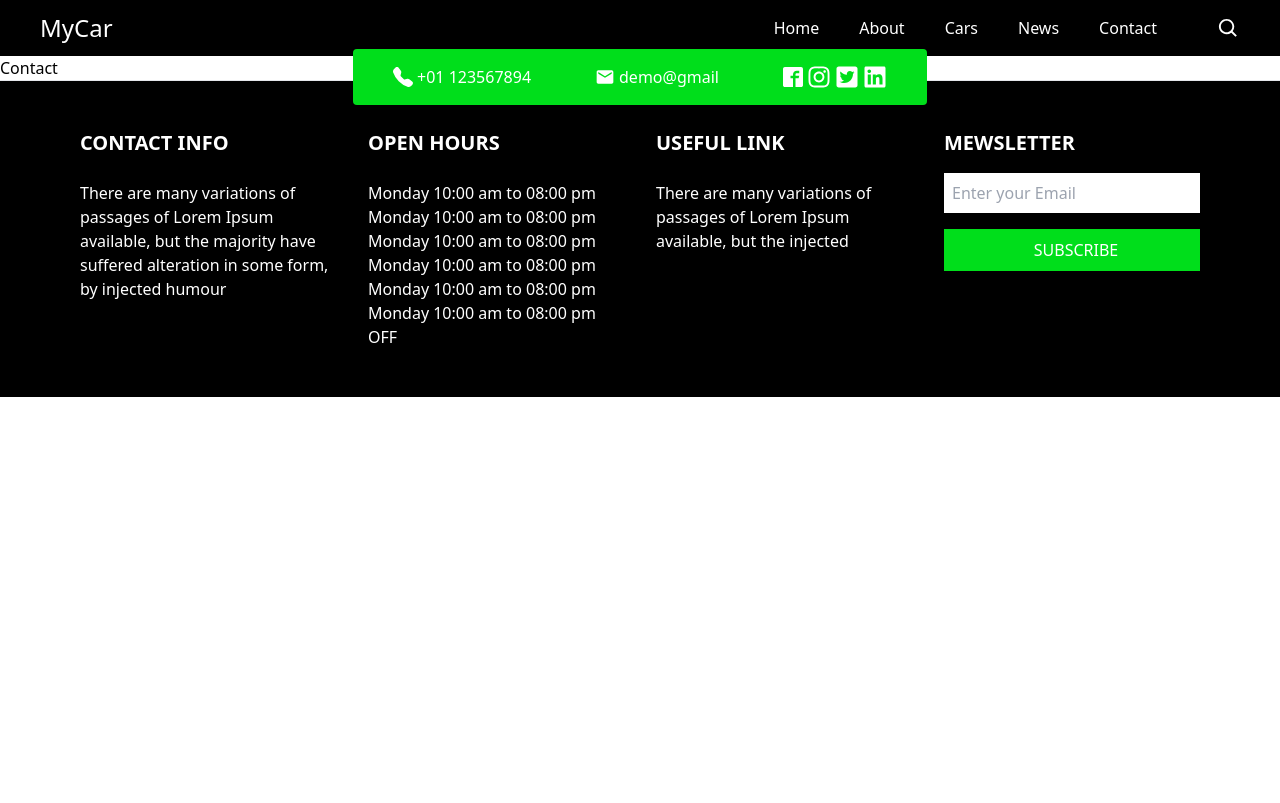
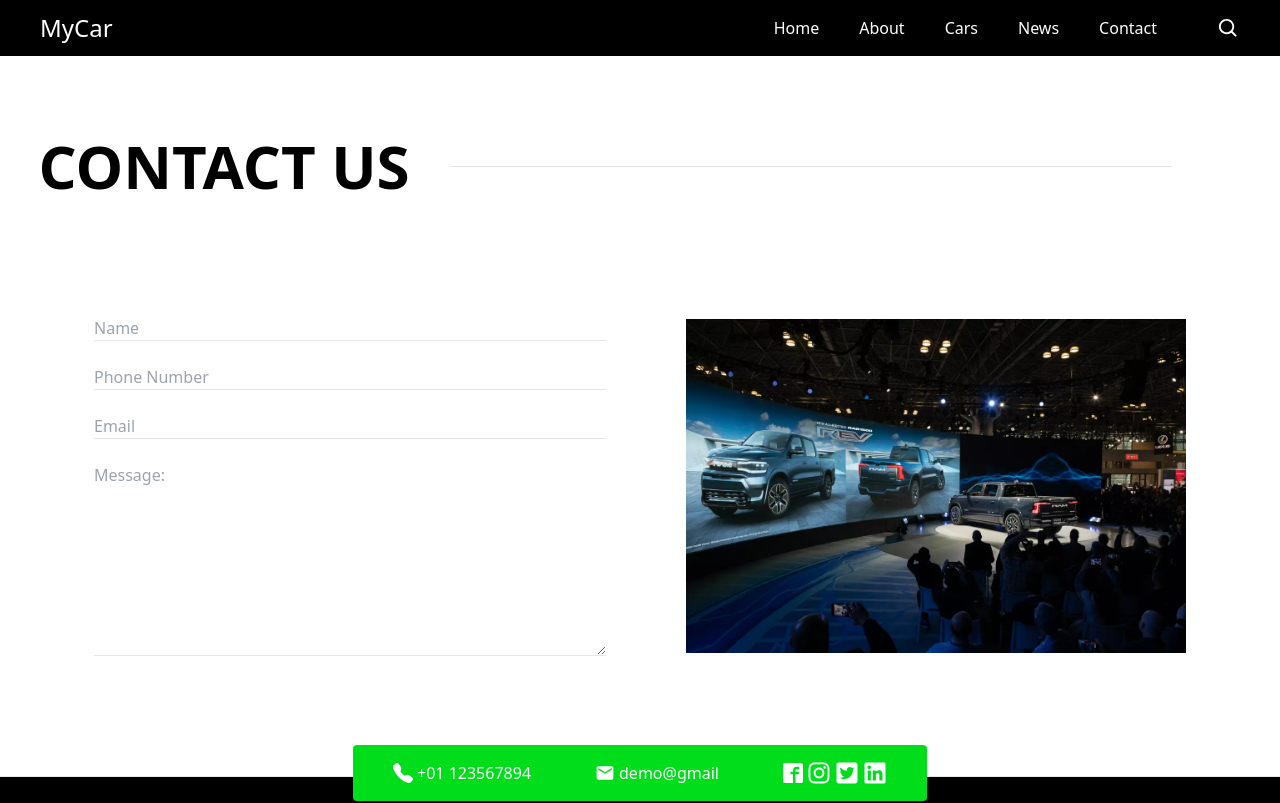
Before and after one commit to rizvan555/Car-Showroom, a Next.js app: page /contact in a window 1280 px wide. Shown: the top 803 px of the page. Built offline with nearby package versions, Linux system fonts and the light colour scheme.

Commit message:
created contact page

```diff
--- a/pages/cars/index.tsx
+++ b/pages/cars/index.tsx
@@ -29,7 +29,7 @@ function Cars() {
   };
 
   return (
-    <div className="flex flex-col mx-auto px-2 pt-10 py-8">
+    <div className="flex flex-col mx-auto px-2 pt-10 py-8 bg-[#dadada]">
       <div className="flex items-center gap-8 mb-20">
         <h1 className="text-6xl font-bold">OUR CARS</h1>
         <hr className="hr-line" />
@@ -39,24 +39,29 @@ function Cars() {
           return (
             <div
               key={index}
-              className="border flex flex-col justify-center items-center py-3 px-10 w-[30vw]"
+              className="border flex flex-col justify-center items-center py-3 px-10 w-[30vw] bg-white"
             >
               <div className="">
                 <img src={car.img} alt={car.img} />
               </div>
-              <div className="flex items-center gap-20">
+              <div className="flex items-center gap-24">
                 <div className="flex items-center gap-2">
-                  <h3>{car.name}</h3>
+                  <h3 className="font-bold">{car.name}</h3>
                   <h4>{car.model}</h4>
                 </div>
                 <div className="">
-                  <p>€ {car.price}</p>
+                  <p className="font-bold">
+                    <span className="text-primary">€</span> {car.price}
+                  </p>
                 </div>
               </div>
             </div>
           );
         })}
-        <button onClick={handleMoreCars} className="border px-6 py-2 bg-primary text-white myButton">
+        <button
+          onClick={handleMoreCars}
+          className="border px-6 py-2 bg-primary text-white myButton"
+        >
           SEE MORE
         </button>
       </div>
--- a/pages/contact/index.tsx
+++ b/pages/contact/index.tsx
@@ -1,7 +1,46 @@
 import React from 'react';
+import carshow from '../../resourse/images/carshow.webp';
+import Image from 'next/image';
 
 function Contact() {
-  return <div>Contact</div>;
+  return (
+    <div className="px-[3vw] py-[10vh]">
+      <div className="flex items-center gap-10 mb-20">
+        <h1 className="text-6xl font-bold">CONTACT US</h1>
+        <hr className="hr-line-contact" />
+      </div>
+      <div className="flex justify-center items-center gap-20">
+        <div className="flex flex-col w-[40vw] gap-6 my-10">
+          <input
+            type="text"
+            placeholder="Name"
+            className="border border-t-0 border-l-0 border-r-0"
+          />
+          <input
+            type="tel"
+            placeholder="Phone Number"
+            className="border border-t-0 border-l-0 border-r-0"
+          />
+          <input
+            type="email"
+            placeholder="Email"
+            className="border border-t-0 border-l-0 border-r-0"
+          />
+          <textarea
+            name="Message"
+            cols={30}
+            rows={8}
+            className="border border-t-0 border-l-0 border-r-0 text-[#9ba3af]"
+          >
+            Message:
+          </textarea>
+        </div>
+        <div>
+          <Image src={carshow} alt="carshow-image" width={500} />
+        </div>
+      </div>
+    </div>
+  );
 }
 
 export default Contact;
--- a/styles/globals.css
+++ b/styles/globals.css
@@ -4,6 +4,12 @@
 
 .hr-line {
   width: 70%;
+  height: 1px;
+  background-color: black;
+  margin: 16px 0;
+}
+.hr-line-contact {
+  width: 60%;
   height: 1px;
   background-color: black;
   margin: 16px 0;
```
Also changed, not shown: resourse/images/carshow.webp (added).
